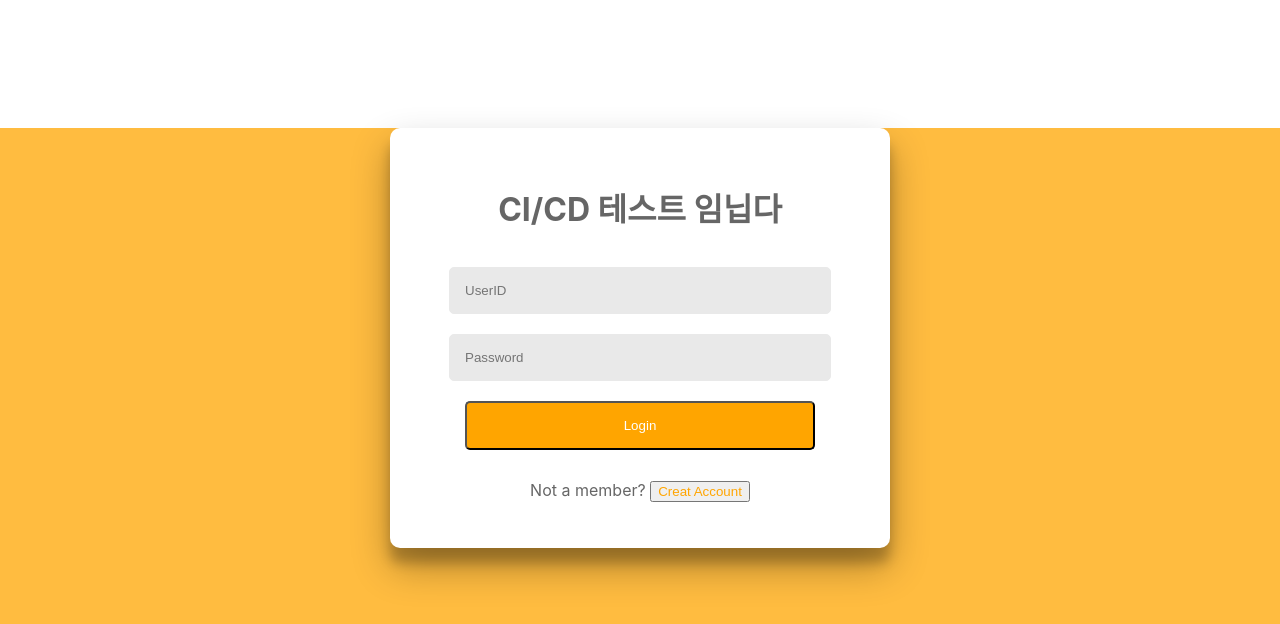
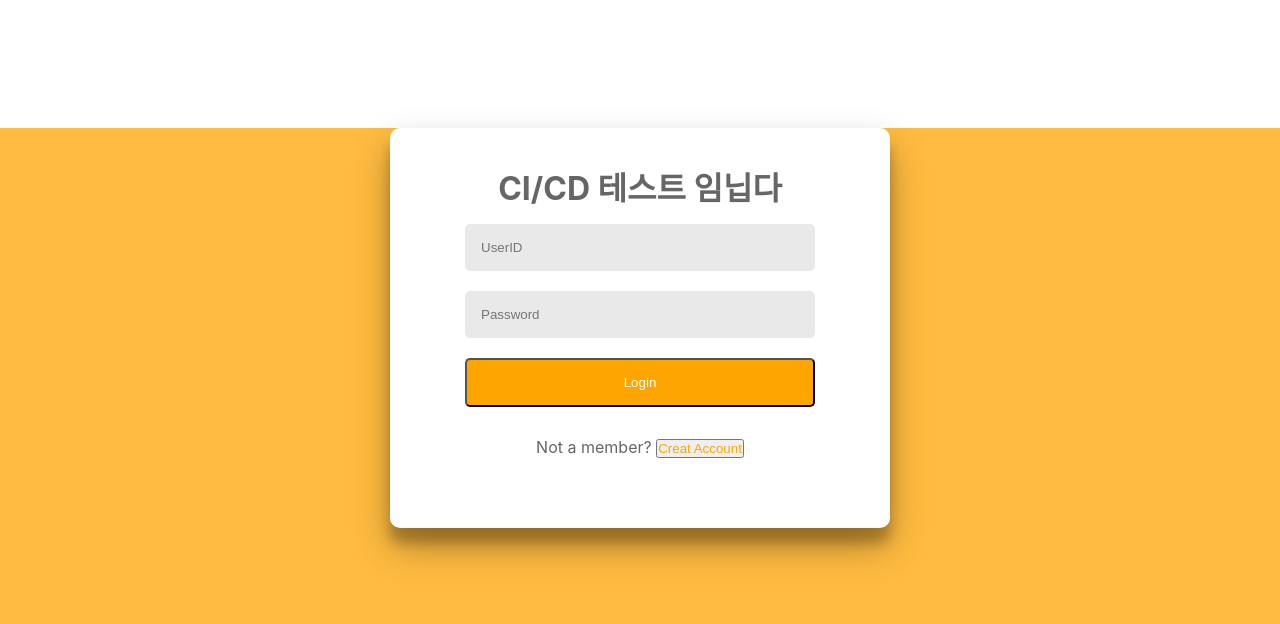
Before and after one commit to kimdowan123/wanted-pre-onboarding-frontend, a React (Create React App) app: page / in a window 1280 px wide. Shown: the top 624 px of the page. Built offline with nearby package versions, Linux system fonts and the light colour scheme.

Commit message:
GlobalStyle css 초기세팅 완료

```diff
--- a/package.json
+++ b/package.json
@@ -16,6 +16,7 @@
     "react-router-dom": "^6.4.4",
     "react-scripts": "5.0.1",
     "sass": "^1.56.1",
+    "styled-components": "^5.3.6",
     "web-vitals": "^2.1.4"
   },
   "scripts": {
--- a/src/App.js
+++ b/src/App.js
@@ -1,11 +1,13 @@
 import './App.css';
 import Router from './routes/Routes';
+import { GlobalStyle } from './styles/GlobalStyle';
 
 function App() {
   return (
-    <div className="App">
+    <>
+      <GlobalStyle />
       <Router />
-    </div>
+    </>
   );
 }
 
--- /dev/null
+++ b/src/styles/GlobalStyle.js
@@ -0,0 +1,10 @@
+import { createGlobalStyle } from 'styled-components';
+
+export const GlobalStyle = createGlobalStyle`
+  * {
+    margin: 0;
+    padding: 0;
+    box-sizing: border-box;
+    // border: 1px solid red;
+  }
+  `;
```
Also changed, not shown: 2 other files (tests, documents, lock files or other folders).
